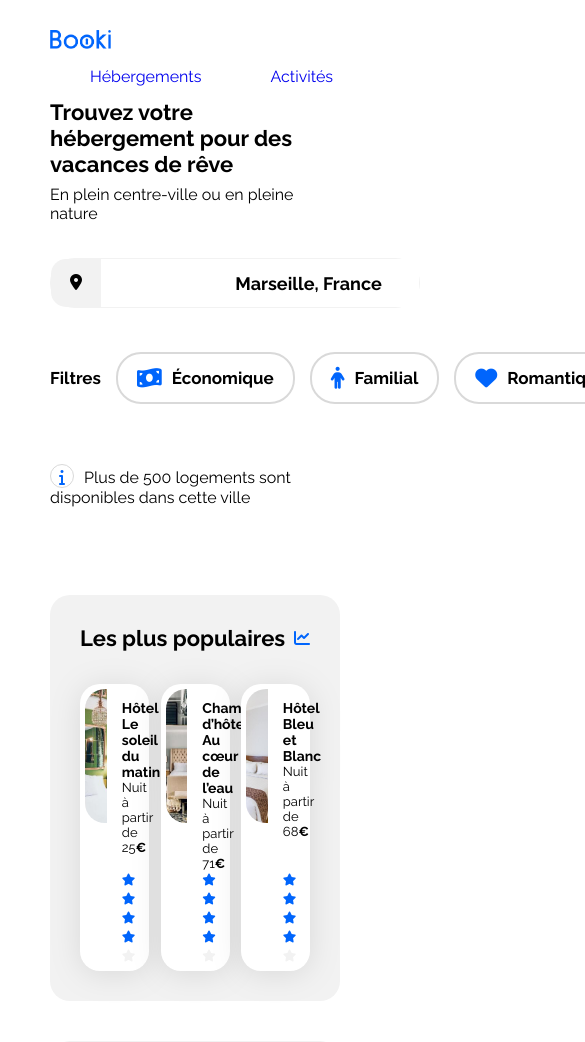
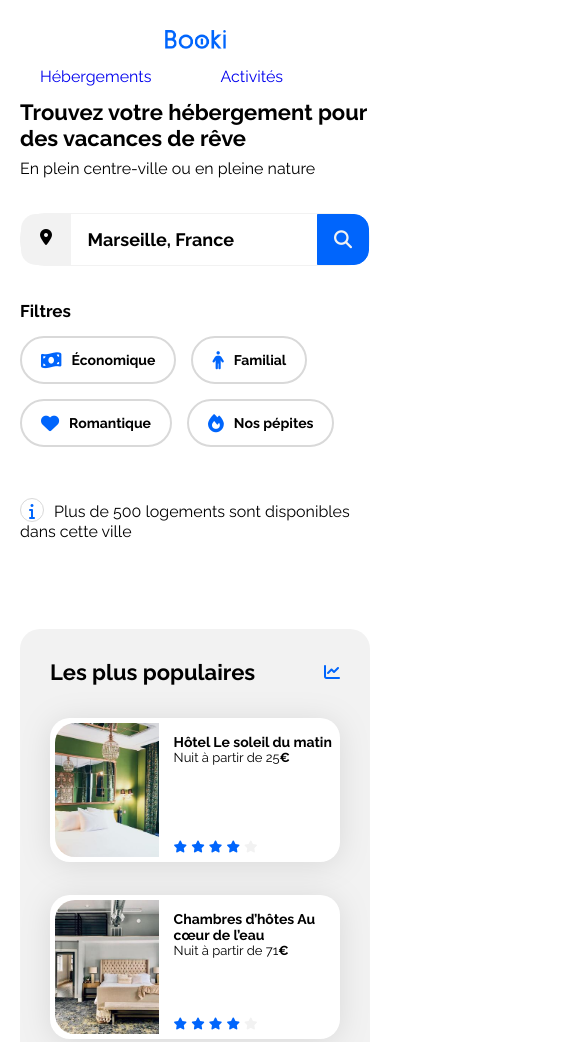
Before and after one commit to QBotella/Booki, a plain HTML site: page index.html in a window 390 px wide. Shown: the top 1042 px of the page, 585 px wide, since content can reach past the window. Drawn offline with Linux system fonts and the light colour scheme.

Commit message:
étape 11

```diff
--- a/css/style.css
+++ b/css/style.css
@@ -50,7 +50,6 @@ a {
 
 .main-search{
     border: solid var(--main-bg-color) 1px;
-    width: 370px;
 }
 
 .search-text {
@@ -77,6 +76,10 @@ a:hover {
 
 .filter button:hover {
     background-color: var(--filter-bg-color);
+}
+
+.button-filter {
+    flex-wrap: wrap;
 }
 
 .fa-info {
@@ -126,6 +129,10 @@ footer h3 {
     width: 24px;
 }
 
+.visible-sm {
+    display: none !important;
+}
+
 /****** Hebergements And Populaires ***********/
 .hebergements-and-populaires section {
     background-color: var(--main-bg-color);
@@ -146,21 +153,21 @@ footer h3 {
     display: flex;
     flex-direction: column;
     flex: 1;
-    width: 33%;
 }
 
 .hebergements-cards img {
     height: 114px;
     border-radius: 20px 20px 0px 0px;
+    width: 100%;
 }
 
 .hebergements-cards .card-content {
-    height: 40%;
     padding-left: 15px;
     display: flex;
     flex-direction: column;
     box-sizing: border-box;
     gap: 8px;
+    flex-grow: 1;
 }
 
 .hebergements-cards .card-title {
@@ -174,6 +181,7 @@ footer h3 {
 
 .hebergements-cards .card-rating {
     margin-bottom: 7px;
+    margin-top: auto;
 }
 
 .hebergements a {
@@ -293,12 +301,20 @@ footer h3 {
     .activity-card img{
         height: 200px;
     }
+
+    .filter {
+        flex-direction: column;
+    }
+
+    .title-filter {
+        margin: 0;
+    }
 }
 
 /* Small devices (phones, less than 768px) */
 @media (max-width: 767.98px) {
     .visible-sm {
-        display: block;
+        display: block !important;
     }
 
     .visible-td {
@@ -307,6 +323,11 @@ footer h3 {
 
     body {
         margin: 0;
+        padding: 0;
+    }
+
+    main {
+        padding: 0 20px;
     }
 
     header {
@@ -321,4 +342,39 @@ footer h3 {
     .mobile-card {
         flex-direction: column;
     }
+
+    .populaires-cards {
+        flex-direction: column;
+    }
+
+    .populaires-cards .card {
+        width: 100%;
+    }
+
+    .activity-card {
+        flex-direction: column;
+    }
+
+    .activity-card img {
+        height: 141px;
+    }
+
+    footer {
+        flex-direction: column;
+        gap: 50px;
+        padding: 30px;
+    }
+
+    header img {
+        display: flex;
+        margin: auto;
+    }
+
+    .search-text {
+        text-align: left !important;
+    }
+
+    .button-filter button {
+        font-size: 14px !important;
+    }
 }
--- a/css/utility.css
+++ b/css/utility.css
@@ -99,7 +99,7 @@
 }
 
 .t-al-center {
-    text-align: center !important;
+    text-align: center;
 }
 
 .al-it-center {
@@ -111,7 +111,7 @@
 }
 
 .f-s-17 {
-    font-size: 17px !important;
+    font-size: 17px;
 }
 
 .f-s-18 {
@@ -141,7 +141,3 @@
 .li-st-none {
     list-style: none !important;
 }
-
-.visible-sm {
-    display: none !important;
-}
--- a/index.html
+++ b/index.html
@@ -42,12 +42,14 @@
                         </div>
                     </form>
                 </div>
-                <div class="d-flex g-15 f-s-17 f-w-700 al-it-center filter">
-                    <p>Filtres</p>
-                    <button class="d-flex g-10 b-rad-25 al-it-center f-s-17 f-w-700 cursor-pointer"><i class="fa-solid fa-money-bill-wave f-s-130"></i>Économique</button>
-                    <button class="d-flex g-10 b-rad-25 al-it-center f-s-17 f-w-700 cursor-pointer"><i class="fa-solid fa-person f-s-130"></i>Familial</button>
-                    <button class="d-flex g-10 b-rad-25 al-it-center f-s-17 f-w-700 cursor-pointer"><i class="fa-solid fa-heart f-s-130"></i>Romantique</button>
-                    <button class="d-flex g-10 b-rad-25 al-it-center f-s-17 f-w-700 cursor-pointer"><i class="fa-solid fa-fire f-s-130"></i>Nos pépites</button>
+                <div class="d-flex g-15 f-s-17 f-w-700 filter">
+                    <p class="title-filter">Filtres</p>
+                    <div class="d-flex g-15 button-filter">
+                        <button class="d-flex g-10 b-rad-25 al-it-center f-s-17 f-w-700 cursor-pointer"><i class="fa-solid fa-money-bill-wave f-s-130"></i>Économique</button>
+                        <button class="d-flex g-10 b-rad-25 al-it-center f-s-17 f-w-700 cursor-pointer"><i class="fa-solid fa-person f-s-130"></i>Familial</button>
+                        <button class="d-flex g-10 b-rad-25 al-it-center f-s-17 f-w-700 cursor-pointer"><i class="fa-solid fa-heart f-s-130"></i>Romantique</button>
+                        <button class="d-flex g-10 b-rad-25 al-it-center f-s-17 f-w-700 cursor-pointer"><i class="fa-solid fa-fire f-s-130"></i>Nos pépites</button>
+                    </div>
                 </div>
                 <div class="infobar">
                     <p><i class="fa-solid fa-info info t-al-center m-r-10"></i>Plus de 500 logements sont disponibles dans cette ville</p>
@@ -219,25 +221,25 @@
                     <h2 class="m-0 f-s-22 section-title">Activités à Marseille</h2>
                 </div>
                 <div class="activity-card">
-                    <article class="p-5 b-rad-20 card">
+                    <article class="b-rad-20 card">
                         <img src="./images/activites/reno-laithienne.jpg">
                         <div class="card-content">
                             <h3 class="card-title">Vieux-port</h3>
                         </div>
                     </article>
-                    <article class="p-5 b-rad-20 card">
+                    <article class="b-rad-20 card">
                         <img src="./images/activites/paul-hermann.jpg">
                         <div class="card-content">
                             <h3 class="card-title">Fort de Pomègues</h3>
                         </div>
                     </article>
-                    <article class="p-5 b-rad-20 card">
+                    <article class="b-rad-20 card">
                         <img src="./images/activites/kilyan-sockalingum.jpg">
                         <div class="card-content">
                             <h3 class="card-title">Parc national des Calanques</h3>
                         </div>
                     </article>
-                    <article class="p-5 b-rad-20 card">
+                    <article class="b-rad-20 card">
                         <img src="./images/activites/florian-wehde.jpg">
                         <div class="card-content">
                             <h3 class="card-title">Notre-Dame-de-la-Garde</h3>
```
